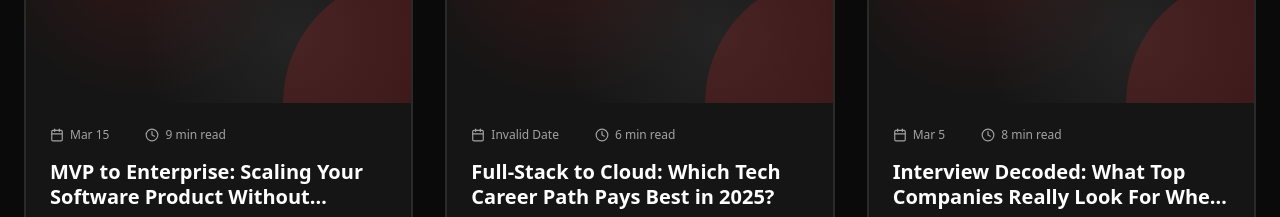
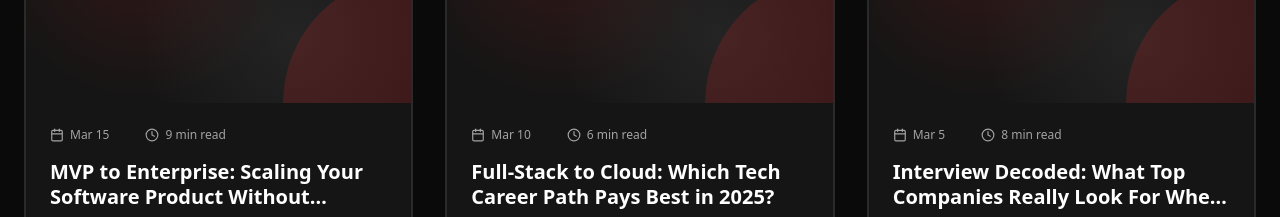
Before and after one commit to prakmas/prakmas_website, a Next.js app: page /resources in a window 1280 px wide. Shown: the part 1680-1897 px from the top of the page. Built offline with nearby package versions, Linux system fonts and the light colour scheme; no server answers.

Commit message:
Fix: Add missing date property to blog post

```diff
--- a/src/app/(prakmas)/resources/page.tsx
+++ b/src/app/(prakmas)/resources/page.tsx
@@ -68,6 +68,7 @@ const blogPosts: BlogPost[] = [
     title: "Full-Stack to Cloud: Which Tech Career Path Pays Best in 2025?",
     excerpt: "An in-depth analysis of the most lucrative tech career paths in 2025. Compare salaries, growth potential, and job availability across Full-Stack Development, Cloud Engineering, AI/ML, and Data Science with insights from 50+ hiring partners.",
     category: "Career Development",
+    date: "2025-03-10",
     readTime: "6 min read",
     image: "/assets/team-collaboration.webp",
     featured: false,
```
